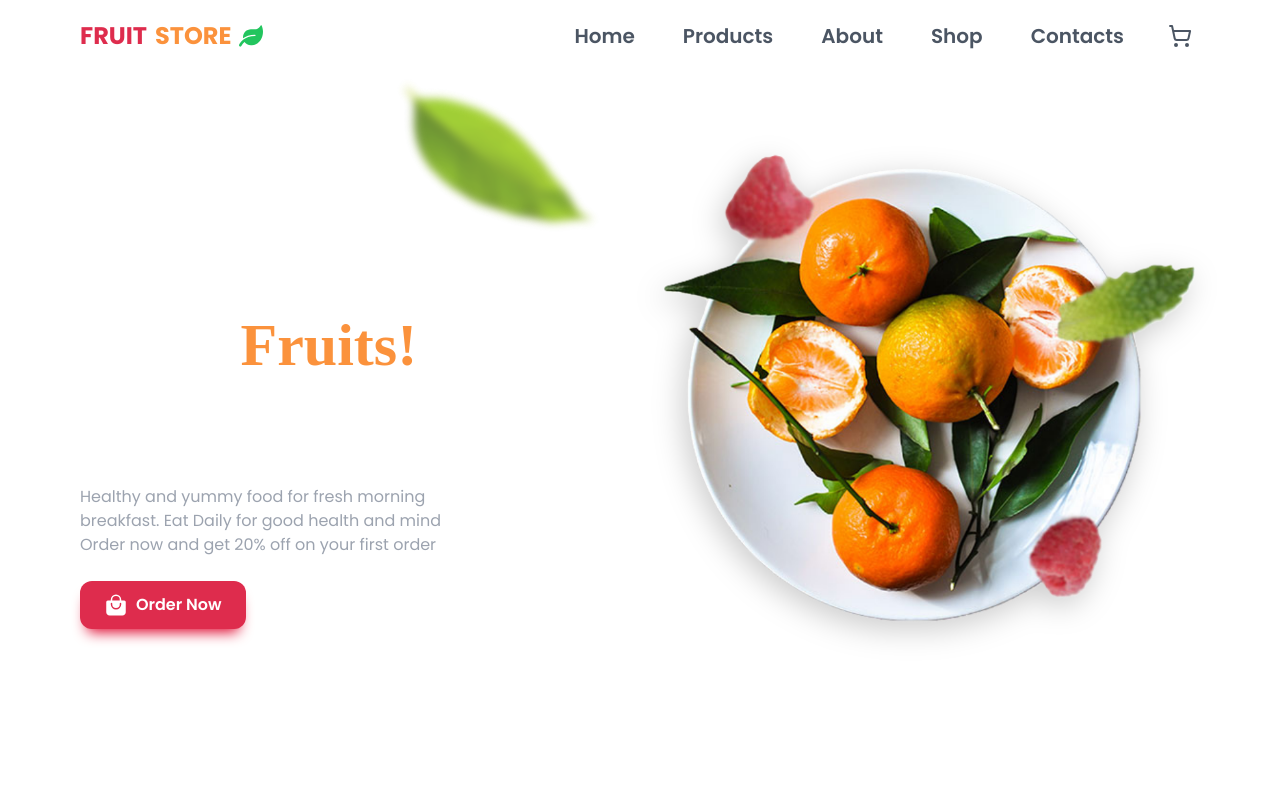
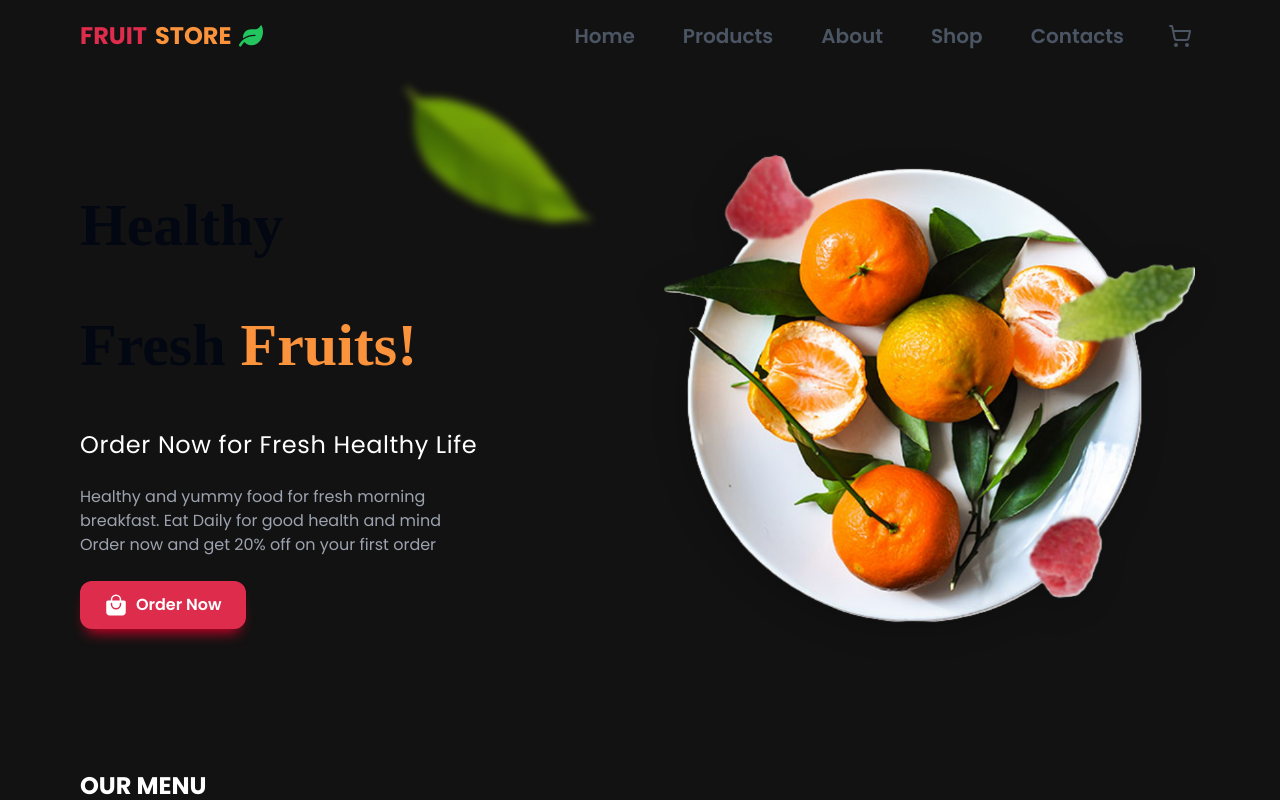
Before and after one commit to Temijoe20/fruits, a React (Vite) app: page / in a window 1280 px wide. Shown: the top 800 px of the page. Built offline with nearby package versions, Linux system fonts and the light colour scheme.

Commit message:
second commit

```diff
--- a/src/App.jsx
+++ b/src/App.jsx
@@ -14,7 +14,7 @@ import Footer from './components/Footer/Footer'
 
 const App = () => {
   return (
-    <div className='overflow-x-hidden bg-white'>
+    <div className='overflow-x-hidden'>
     <Navbar />
     <HeroSection />
     <Menus />
--- a/src/components/HeroSection/Hero.jsx
+++ b/src/components/HeroSection/Hero.jsx
@@ -20,7 +20,7 @@ const Hero =() => {
                         variants={FadeRight(0.6)}
                         initial="hidden"
                         animate="visible"
-                        className="text-5xl lg:text-6xl font-bold leading-relaxed xl:leading-loose font-averia">
+                        className="text-5xl lg:text-6xl font-bold leading-relaxed xl:leading-loose font-averia text-gray-950">
                             Healthy
                             <br />
 
```
